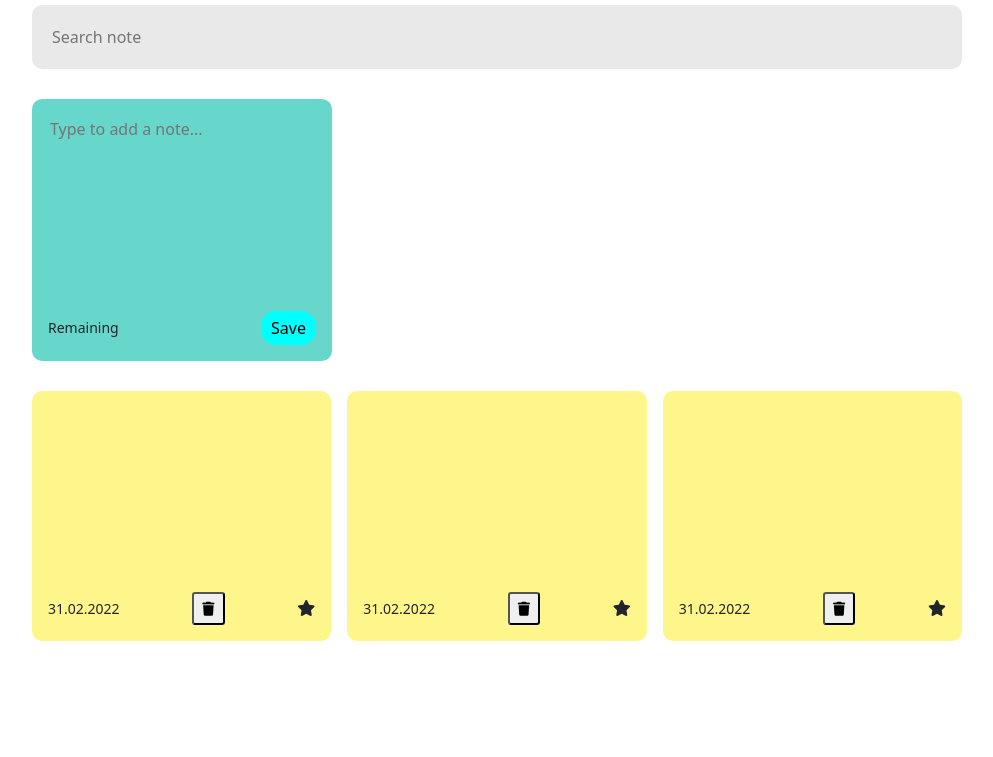
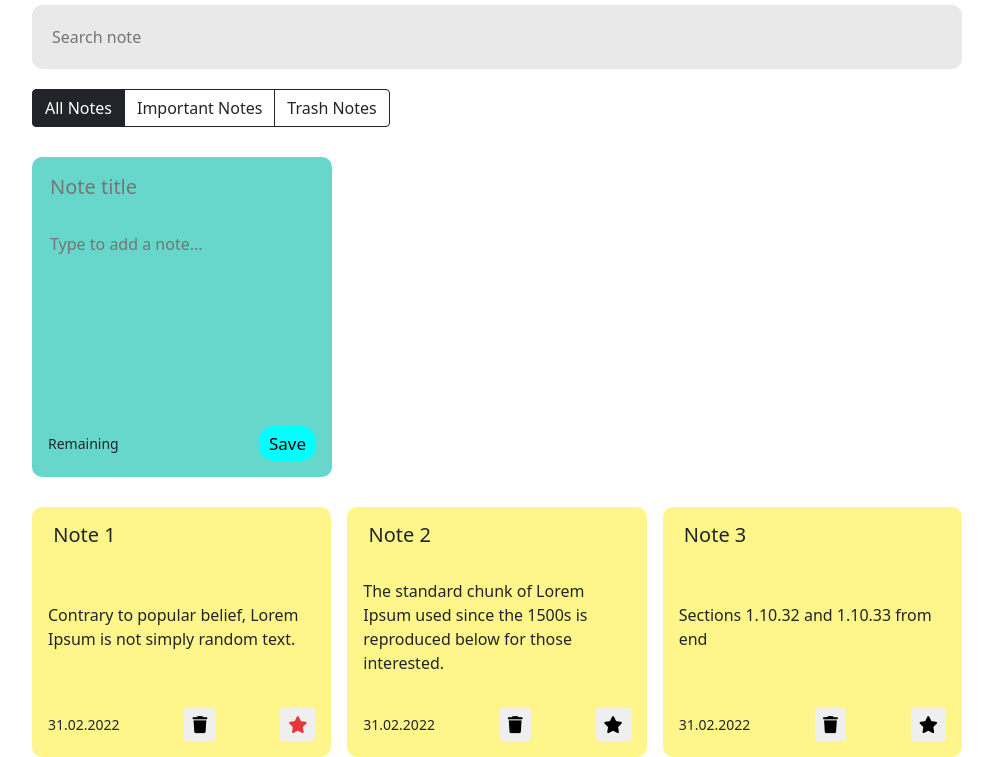
Before and after one commit to Abylai1812/notes, a React app: page / in a window 1280 px wide. Shown: the part 125-882 px from the top of the page, without its empty margins (143-1136 px from the left). Before the commit the page ends 800 px from the top, so only its background shows below. Built offline with nearby package versions, Linux system fonts and the light colour scheme.

Commit message:
create data

```diff
--- /dev/null
+++ b/src/components/app-filter/app-filter.css
@@ -0,0 +1,3 @@
+.btn-group {
+    margin-top: 20px;
+}
--- /dev/null
+++ b/src/components/app-filter/app-filter.js
@@ -0,0 +1,22 @@
+import "./app-filter.css";
+
+const AppFilter = () => {
+    return (
+        <div className="btn-group">
+            <button type="button"
+                    className="btn btn-dark">
+                     All Notes
+            </button>
+            <button type="button"
+                    className="btn btn-outline-dark">
+                     Important Notes
+            </button>
+            <button type="button"
+                    className="btn btn-outline-dark">
+                    Trash Notes
+            </button>
+        </div>
+    )
+}
+
+export default AppFilter;
--- a/src/components/app/app.css
+++ b/src/components/app/app.css
@@ -1,4 +1,3 @@
-
 .dark-mode {
 	background-color: black;
 }
--- a/src/components/app/app.js
+++ b/src/components/app/app.js
@@ -1,20 +1,29 @@
 import NoteAddForm from '../note-add-form/note-add-form';
 import NoteList from '../note-list/note-list';
 import SearchPanel from '../search-panel/search-panel';
+import AppFilter from '../app-filter/app-filter';
 import NoteInfo from '../note-info/note-info';
 
 import './app.css';
 
 function App() {
+    const data =  [
+        {title:"Note 1",important:true,span:"Contrary to popular belief, Lorem Ipsum is not simply random text."},
+        {title:"Note 2",important:false, span:"The standard chunk of Lorem Ipsum used since the 1500s is reproduced below for those interested."},
+        {title:"Note 3",important:false, span:"Sections 1.10.32 and 1.10.33 from end"}
+    ]
+
     return (
         <div className="app">
             <NoteInfo/>
 
             <div className="search-panel">
                 <SearchPanel/>
+
             </div>
+            <AppFilter/>
                 <NoteAddForm/>
-                <NoteList/>
+                <NoteList data={data}/>
 
         </div>
     )
--- a/src/components/note-add-form/note-add-form.css
+++ b/src/components/note-add-form/note-add-form.css
@@ -11,6 +11,10 @@
 }
 .note.new {
 	background-color: #67d7cc;
+}
+.title {
+	margin: 0;
+	padding: 0;
 }
 
 textarea {
--- a/src/components/note-add-form/note-add-form.js
+++ b/src/components/note-add-form/note-add-form.js
@@ -5,6 +5,9 @@ import './note-add-form.css';
 const NoteAddForm = () => {
     return (
         <div className='note new'>
+            <h5 className='title'>
+                <textarea placeholder='Note title'></textarea>
+            </h5>
             <textarea
                 rows='8'
                 cols='10'
@@ -14,7 +17,7 @@ const NoteAddForm = () => {
                 <small>
                     Remaining
                 </small>
-                <button className='save'>
+                <button type="button" className='save'>
                     Save
                 </button>
             </div>
--- a/src/components/note-list-item/note-list-item.css
+++ b/src/components/note-list-item/note-list-item.css
@@ -8,6 +8,10 @@
 	justify-content: space-between;
 	white-space: pre-wrap;
 }
+.title {
+	margin: 0;
+	padding: 0;
+}
 
 .note-footer {
 	display: flex;
@@ -15,15 +19,12 @@
 	justify-content: space-between;
 }
 
-.note-footer-item button {
-    width: 35px;
-    height: 35px;
-    margin: 3px;
+.note-footer button {
     font-size: 17px;
     border: none;
     cursor: pointer;
   }
-  .note-footer-item button:focus {
+  .note-footer button:focus {
       box-shadow: none;
       outline: none;
   }
@@ -31,3 +32,6 @@
 .fa-star {
 	cursor: pointer;
 }
+.important {
+	color: #e5383b;
+}
--- a/src/components/note-list-item/note-list-item.js
+++ b/src/components/note-list-item/note-list-item.js
@@ -3,17 +3,26 @@
 
 import './note-list-item.css';
 
-const NoteListItem = () => {
+const NoteListItem = ({title,span,important}) => {
+    let classNames = "btn-star btn-sm";
+    if ( important ) {
+        classNames+= " important";
+    }
+
     return (
         <div className='note'>
-            <span></span>
-            <div className='note-footer'>
+            <h5 className="title"> {title} </h5>
+            <span>{span}</span>
+            <div className="note-footer">
                 <small>31.02.2022</small>
                 <button type="button"
                             className="btn-trash btn-sm">
                         <i className="fas fa-trash"></i>
                     </button>
+                <button type="button"
+                        className={classNames}>
                     <i className="fas fa-star"></i>
+                </button>
             </div>
     </div>
     )
--- a/src/components/note-list/note-list.js
+++ b/src/components/note-list/note-list.js
@@ -2,12 +2,13 @@ import NoteListItem from '../note-list-item/note-list-item';
 
 import './note-list.css';
 
-const NoteList = () => {
+const NoteList = ({data}) => {
+    const elements = data.map(item => {
+        return (<NoteListItem {...item}/>)
+    })
     return (
         <div className="notes-list">
-            <NoteListItem/>
-            <NoteListItem/>
-            <NoteListItem/>
+            {elements}
         </div>
     )
 }
```
